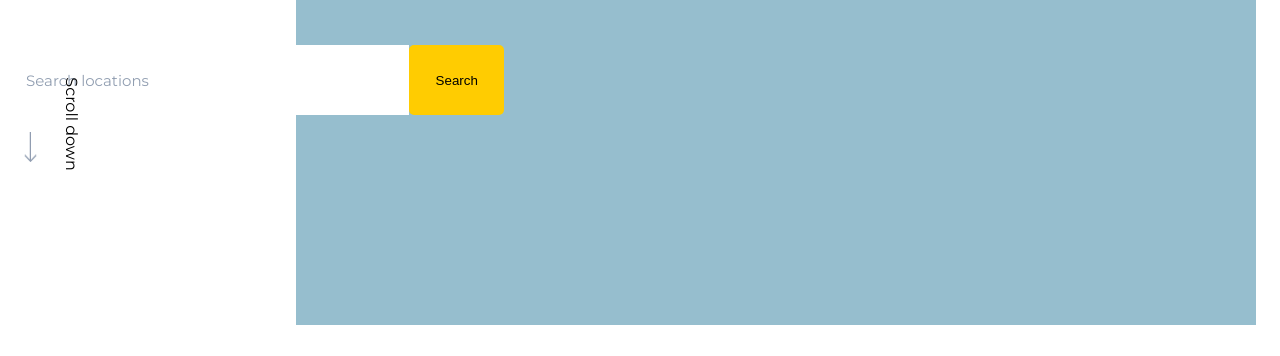
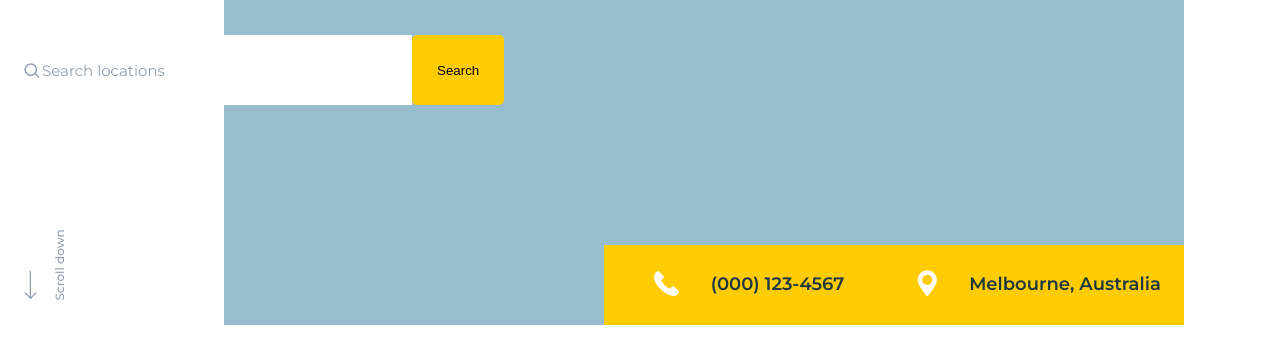
Before and after one commit to Zilvis0/Kursai, a plain HTML site: page SRC/Estate/index.html in a window 1280 px wide. Shown: the part 444-800 px from the top of the page. Drawn offline with nearby package versions, Linux system fonts and the light colour scheme; files that its build step writes are made by us from their sources.

Commit message:
landing 95% done

```diff
--- a/SRC/Estate/_header.scss
+++ b/SRC/Estate/_header.scss
@@ -1,5 +1,5 @@
 header {
-    max-width: 1920px;
+    max-width: 1160px;
     display: flex;
     justify-content: space-between;
     align-items: center;
--- a/SRC/Estate/_landing.scss
+++ b/SRC/Estate/_landing.scss
@@ -1,8 +1,8 @@
 .landing {
     display: flex;
-    justify-content: space-between;
+    justify-content: center;
     align-items: center;
-    max-width: 1920px;
+    max-width: 1160px;
 
     .landing__left {
         z-index: 1;
@@ -10,8 +10,12 @@
         height: 630px;
         display: flex;
         flex-direction: column;
-        justify-content: center;
+        justify-content: space-between;
         align-items: flex-start;
+
+        .text-wrapper {
+
+            margin: auto;
 
             h2 {
                 text-transform: capitalize;
@@ -53,7 +57,10 @@
                     &:hover {
                         border: 1px solid gray;
                         box-shadow: 10px 10px 28px -12px rgba(119, 107, 107, 0.75);
+                    }
 
+                    &:focus {
+                        border: none;
                     }
                 }
 
@@ -64,19 +71,19 @@
                     background-color: #ffcc01;
                 }
             }
+        }
 
         .scroll {
-            display: flex;
-            flex-direction: column;
+            font-size: 12px;
+            letter-spacing: 0px;
+            color: #919eb1;
+            font-weight: 500;
+            font-family: $font;
+            margin-bottom: 24px;
 
             h4 {
-                rotate: 90deg;
+                transform: rotate(-90deg);
             }
-
-
-            img {
-                width: 13px;
-                height: 30px;
         }
     }
 }
@@ -85,5 +92,27 @@
     height: 630px;
     width: 960px;
     background-color: #96bece;
+    display: flex;
+    justify-content: flex-end;
+    align-items: flex-end;
+
+    li {
+        display: flex;
+        justify-content: center;
+        align-items: center;
+        width: 290px;
+        height: 80px;
+        background-color: #ffcc01;
+        font-size: 18px;
+        letter-spacing: 0px;
+        color: $textclr;
+        font-weight: 600;
+        font-family: "Montserrat";
+        padding-top: 32px;
+        padding-bottom: 34px;
+
+        img {
+            margin-right: 32px;
         }
     }
+}
--- a/SRC/Estate/index.html
+++ b/SRC/Estate/index.html
@@ -9,7 +9,7 @@
 
     <link rel="preconnect" href="https://fonts.googleapis.com">
     <link rel="preconnect" href="https://fonts.gstatic.com" crossorigin>
-    <link href="https://fonts.googleapis.com/css2?family=Montserrat:wght@400;600&display=swap" rel="stylesheet">
+    <link href="https://fonts.googleapis.com/css2?family=Montserrat:wght@400;500;600&display=swap" rel="stylesheet">
 
     <link rel="stylesheet" href="../../SRC/reset.css">
     <link rel="stylesheet" href="./style.css">
@@ -46,20 +46,36 @@
 
     <section class="landing">
         <div class="landing__left">
+            <div class="text-wrapper">
+                <h2> Find your new modern apartment</h2>
+                <div class="input-button">
+                    <img src="./assets/Search icon.png">
+                    <input placeholder="Search locations">
+                    <button>Search</button>
+                </div>
+            </div>
 
-            <h2> Find your new modern apartment</h2>
-            <div class="input-button">
-                <input placeholder="Search locations"><button>Search</button>
+            <div class="scroll">
+                <ul>
+                    <li>
+                        <h4>Scroll down</h4>
+                    </li>
+                    <li>
+                        <img src="./assets/Arrow down.png">
+                    </li>
+                </ul>
             </div>
-            <div class="scroll">
-                <h4>Scroll down</h4>
-                <img src="./assets/Arrow down.png">
-            </div>
+
 
         </div>
 
         <div class="landing__right">
-
+            <li>
+                <img src="./assets/Phone.png"> (000) 123-4567
+            </li>
+            <li>
+                <img src="./assets/Location sign.png">Melbourne, Australia
+            </li>
         </div>
     </section>
 
--- a/SRC/Estate/style.scss
+++ b/SRC/Estate/style.scss
@@ -4,7 +4,8 @@
 
 
 body {
-    max-width: 1920px;
+    max-width: 1440px;
+    margin: auto;
     display: grid;
     height: 100vh;
     padding: 24px;
```
Also changed, not shown: SRC/Estate/assets/Location sign.png (added), SRC/Estate/assets/Phone.png (added). Lines whose indentation alone changed are shown as unchanged.
